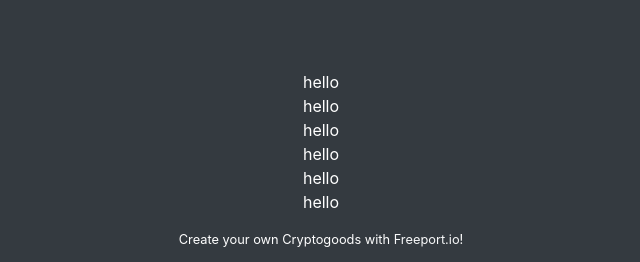
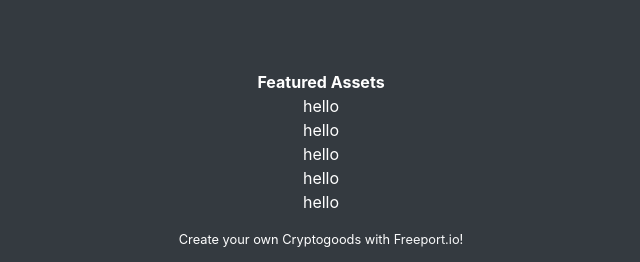
Before and after one commit to mikeinspace/memerator, a React (Create React App) app: page / in a window 1280 px wide. Shown: the part 535-797 px from the top of the page, without its empty margins (319-959 px from the left). Built offline with nearby package versions, Linux system fonts and the light colour scheme.

Commit message:
Update App.js

```diff
--- a/src/App.js
+++ b/src/App.js
@@ -84,7 +84,7 @@ class App extends React.Component {
 
         </main>
 
-      <p>hello<br/>hello<br/>hello<br/>hello<br/>hello<br/>hello</p>
+      <p><b>Featured Assets</b><br/>hello<br/>hello<br/>hello<br/>hello<br/>hello</p>
 
         <footer>
           { footer() }
```
